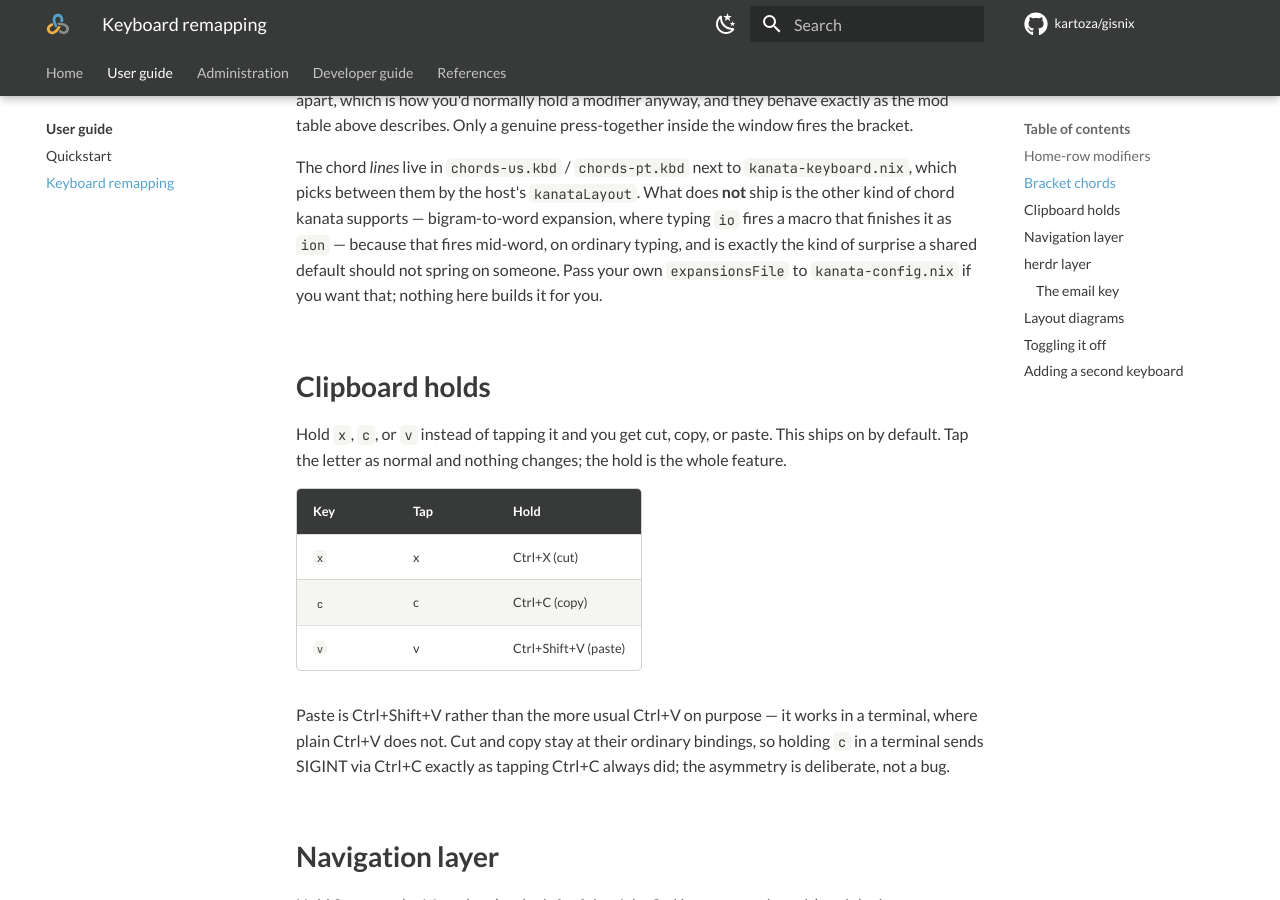
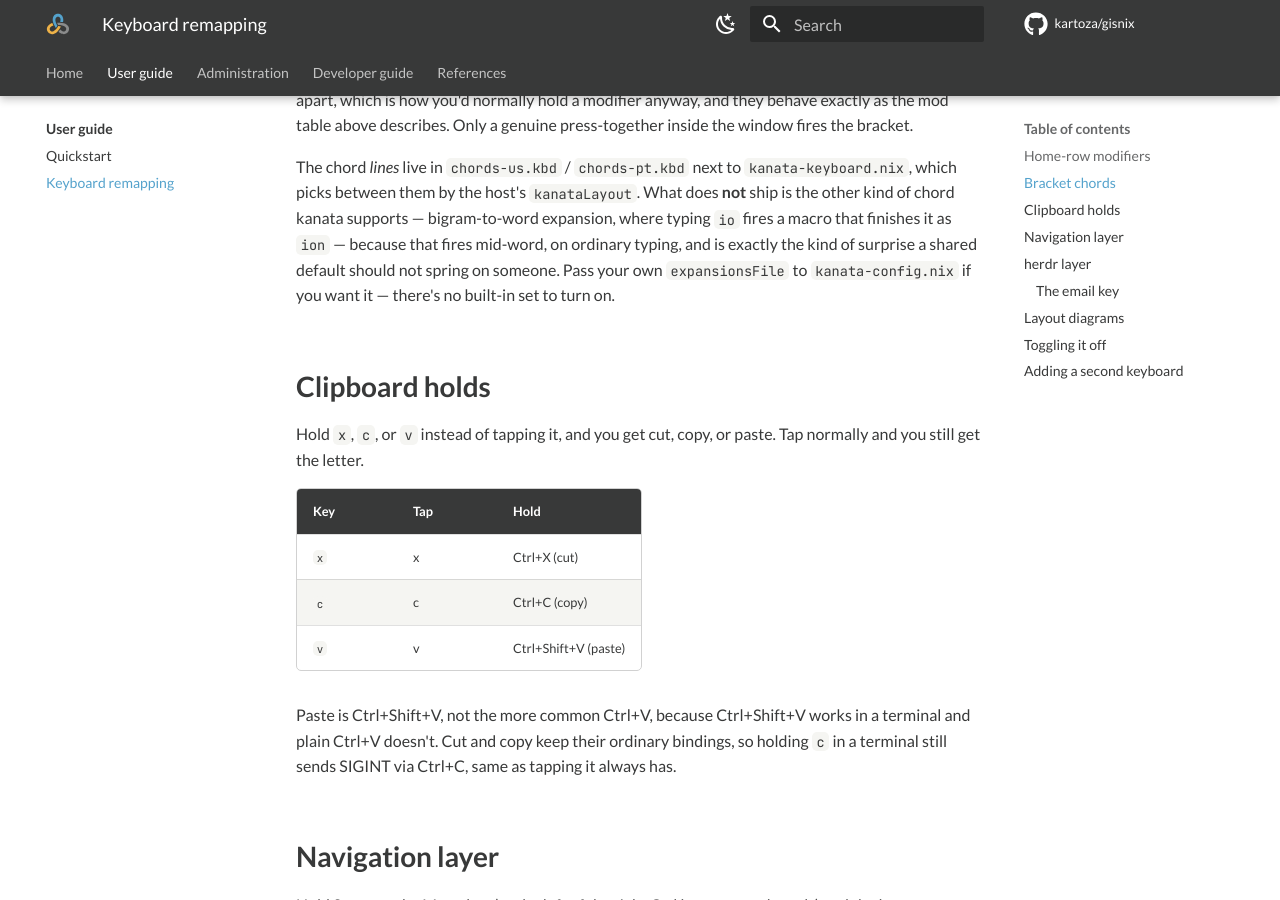
Before and after one commit to kartoza/gisnix, an MkDocs documentation site: the page built from docs/user/keyboard.md, in a window 1280 px wide and 900 px high, scrolled down 1707 px. Built offline with MkDocs 1.6.1 and Material for MkDocs 9.7.7, drawn with Linux system fonts in a browser that asks for light colours; comment, search, counter and statistics services are not loaded; some of the changed text lies outside the part shown.

Commit message:
docs: cut AI-sounding prose tics, fix a stale kzDispatcher reference
keyboard.md and storage-modes.md had a habit of closing paragraphs with a
tidy little restatement of what was just said — "the hold is the whole
feature", "one dataset layout, one set of assumptions", "this is a hold,
not a toggle" — instead of just stopping once the fact was stated. Also
dropped the "this ships on by default" refrain repeated across every
kanata section; the doc's whole subject is what ships by default, so
saying it every time added nothing.

Also caught while sweeping for it: architecture.md still called the
operator dispatcher `kzDispatcher` (renamed to `gisnixDispatcher` when the
kz -> gisnix rename went through) and add-keyboard.sh's own comment still
said `kz configure`. Both fixed. Regenerated bundles.md to pick up
kanata-email.nix, added in the previous commit but not yet reflected there.

```diff
--- a/docs/user/keyboard.md
+++ b/docs/user/keyboard.md
@@ -39,9 +39,8 @@
 
 ## Bracket chords
 
-Press two adjacent keys together — not a roll, an honest press-together
-within 40ms — and you get a bracket instead of two letters. This ships on
-by default; there is nothing to enable.
+Press two adjacent keys together — a genuine press-together within 40ms,
+not a fast roll — and you get a bracket instead of two letters.
 
 | Chord | Types |
 |---|---|
@@ -64,13 +63,12 @@
 finishes it as `ion` — because that fires mid-word, on ordinary typing, and
 is exactly the kind of surprise a shared default should not spring on
 someone. Pass your own `expansionsFile` to `kanata-config.nix` if you want
-that; nothing here builds it for you.
+it — there's no built-in set to turn on.
 
 ## Clipboard holds
 
-Hold `x`, `c`, or `v` instead of tapping it and you get cut, copy, or
-paste. This ships on by default. Tap the letter as normal and nothing
-changes; the hold is the whole feature.
+Hold `x`, `c`, or `v` instead of tapping it, and you get cut, copy, or
+paste. Tap normally and you still get the letter.
 
 | Key | Tap | Hold |
 |---|---|---|
@@ -78,11 +76,10 @@
 | `c` | c | Ctrl+C (copy) |
 | `v` | v | Ctrl+Shift+V (paste) |
 
-Paste is Ctrl+Shift+V rather than the more usual Ctrl+V on purpose — it
-works in a terminal, where plain Ctrl+V does not. Cut and copy stay at
-their ordinary bindings, so holding `c` in a terminal sends SIGINT via
-Ctrl+C exactly as tapping Ctrl+C always did; the asymmetry is deliberate,
-not a bug.
+Paste is Ctrl+Shift+V, not the more common Ctrl+V, because Ctrl+Shift+V
+works in a terminal and plain Ctrl+V doesn't. Cut and copy keep their
+ordinary bindings, so holding `c` in a terminal still sends SIGINT via
+Ctrl+C, same as tapping it always has.
 
 ## Navigation layer
 
@@ -107,15 +104,14 @@
 | `o` | End |
 | `m`, `,`, `.` | mouse speed: half, quarter, tenth |
 
-Release Space or Menu and the layer disappears; every key underneath
-reverts to typing normally. This is a hold, not a toggle — there is
-nothing to switch back.
+Release Space or Menu and the layer disappears; every key underneath goes
+back to typing normally.
 
 ## herdr layer
 
-Hold Caps Lock and hjkl drive `herdr` — the `base` bundle installs it, so
-this is on for everyone, not something you opt into. A tap still toggles
-caps; nobody holds Caps Lock on purpose, so the layer costs nothing.
+Hold Caps Lock and hjkl drive `herdr`. The `base` bundle installs herdr on
+every machine, so this layer is there with nothing to turn on. A tap still
+toggles Caps Lock as normal.
 
 | Key | Action |
 |---|---|
@@ -148,14 +144,14 @@
 username at press time, then looks that username up in
 `kartoza.userEmails` — so on a shared machine, `tim`'s hold types
 `tim@example.com` and `alice`'s hold types whatever *she* set in
-`users/alice.nix`, from the same physical key. A username with no entry
-just gets silence; nothing else about their account is affected.
+`users/alice.nix`, from the same physical key. An account with no entry
+here gets silence when `e` is pressed.
 
 Unmapped characters refuse rather than guess: the generated script only
 emits keycodes for `a-z`, `0-9`, `.`, `@`, and `-`, so an email address
 using anything else won't type at all rather than typing something close
-but wrong. `@` and `-` sit on different physical keys depending on
-`kanataLayout` (`us` vs `pt`), and the script accounts for that.
+but wrong. `@` and `-` sit on different physical keys under `us` vs `pt`,
+and the script picks the right one from `kanataLayout`.
 
 What is **not** here: an aerc (mail client) layer on Tab hold. gisnix does
 not install aerc, so that macro set — compose, reply, file to folders,
@@ -197,10 +193,9 @@
 
 ## Adding a second keyboard
 
-The default instance matches every keyboard on the system — plug in a
-second, ordinary, row-staggered board and it gets the same home-row mods
-and navigation layer as the first automatically. You do not need to do
-anything.
+The default instance matches every keyboard on the system, so a second
+ordinary, row-staggered board picks up the same home-row mods and
+navigation layer as the first the moment you plug it in.
 
 Write a *separate* kanata instance only when a board's physical layout
 doesn't match a standard keyboard closely enough for the shared layer to
```
Also changed, not shown: docs/admin/storage-modes.md (+2 -3 lines), docs/developer/architecture.md (+1 -1 lines), docs/references/bundles.md (+3 -2 lines), 1 other file.
